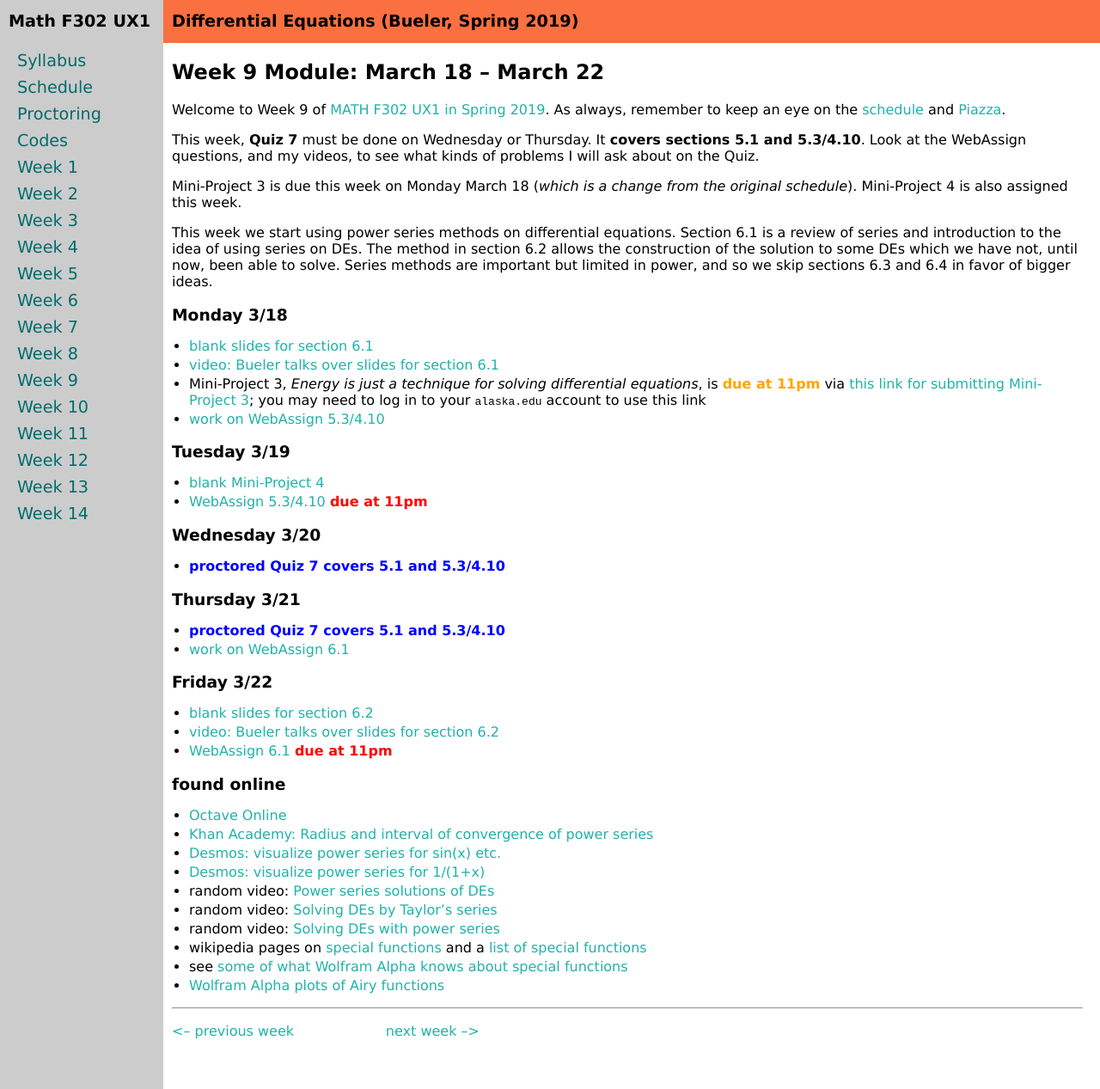
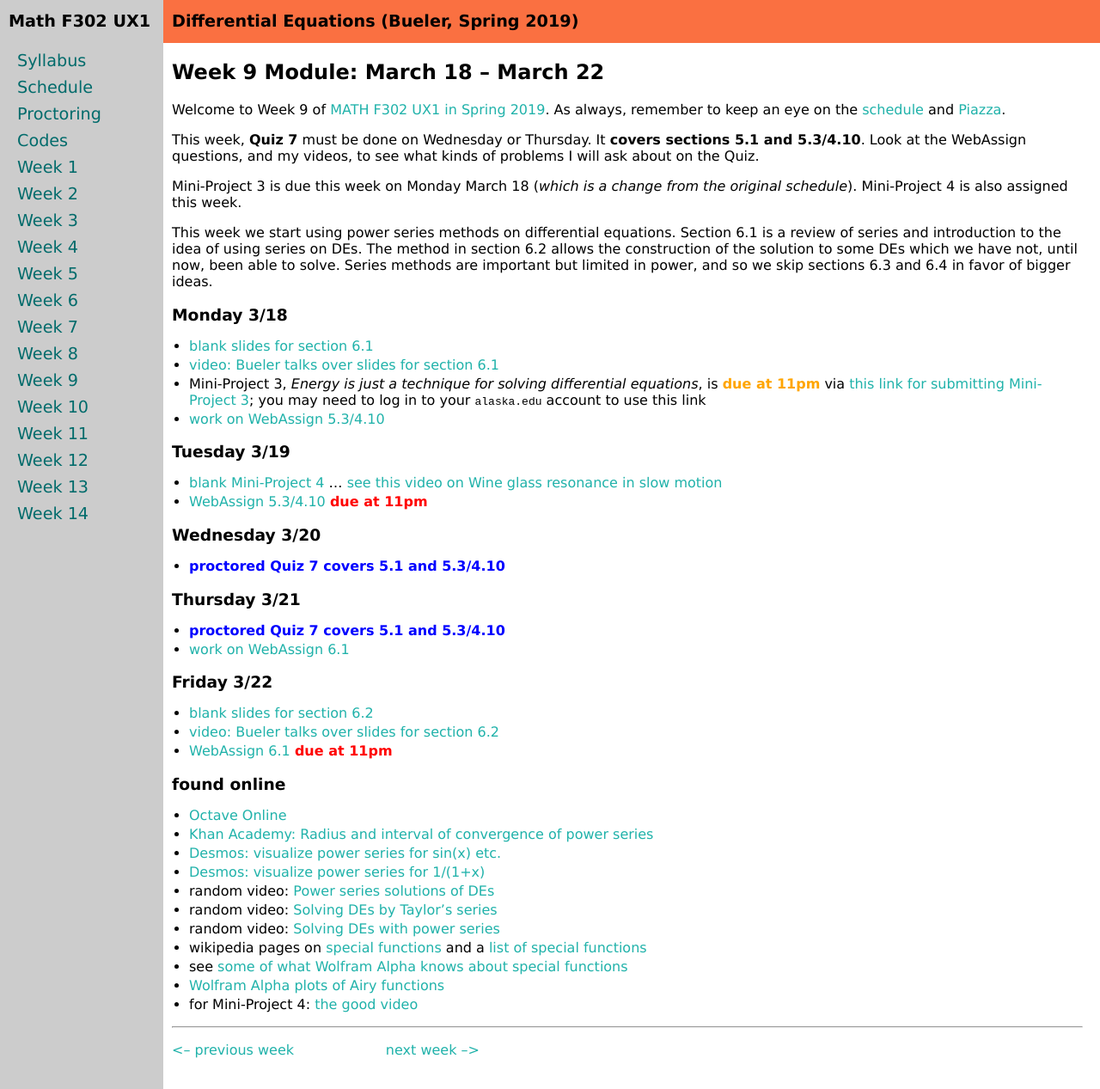
Before and after one commit to bueler/math302, a Jekyll site: the page built from week9.md, in a window 1280 px wide and 1267 px high. Shown: the whole window at 86% size. Built offline with Jekyll 4.4.1, drawn with Linux system fonts in a browser that asks for light colours.

Commit message:
link the wine glass slow mo video

```diff
--- a/week9.md
+++ b/week9.md
@@ -20,7 +20,7 @@ This week we start using power series methods on differential equations.  Sectio
 * [work on WebAssign 5.3/4.10](https://www.webassign.net/)
 
 ### Tuesday 3/19
-* [blank Mini-Project 4](assets/mp/mp4-merged.pdf)
+* [blank Mini-Project 4](assets/mp/mp4-merged.pdf) ... [see this video on Wine glass resonance in slow motion](https://youtu.be/BE827gwnnk4)
 * [WebAssign 5.3/4.10](https://www.webassign.net/) <span style="color:red">**due at 11pm**</span>
 
 ### Wednesday 3/20
@@ -46,6 +46,7 @@ This week we start using power series methods on differential equations.  Sectio
 * wikipedia pages on [special functions](https://en.wikipedia.org/wiki/Special_functions) and a [list of special functions](https://en.wikipedia.org/wiki/List_of_special_functions_and_eponyms)
 * see [some of what Wolfram Alpha knows about special functions](https://www.wolframalpha.com/input/?i=special+functions)
 * [Wolfram Alpha plots of Airy functions](https://www.wolframalpha.com/input/?i=Ai(x)+and+Bi(x))
+* for Mini-Project 4: [the good video](https://youtu.be/BE827gwnnk4)
 
 <hr>
 <a align="left" href="week8">\<-- previous week</a>  &nbsp; &nbsp; &nbsp; &nbsp; &nbsp; &nbsp; &nbsp; &nbsp; &nbsp; &nbsp; <a align="right" href="week10">next week --\></a>
```
